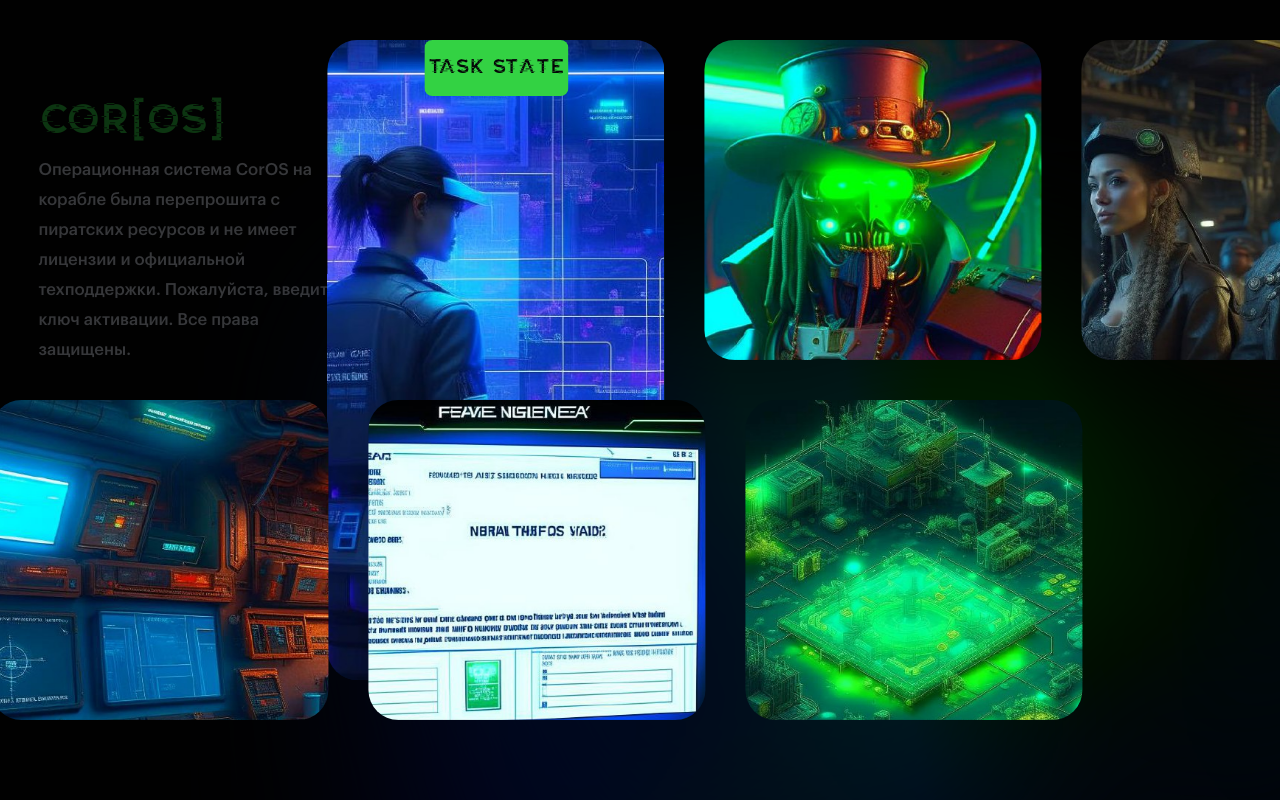
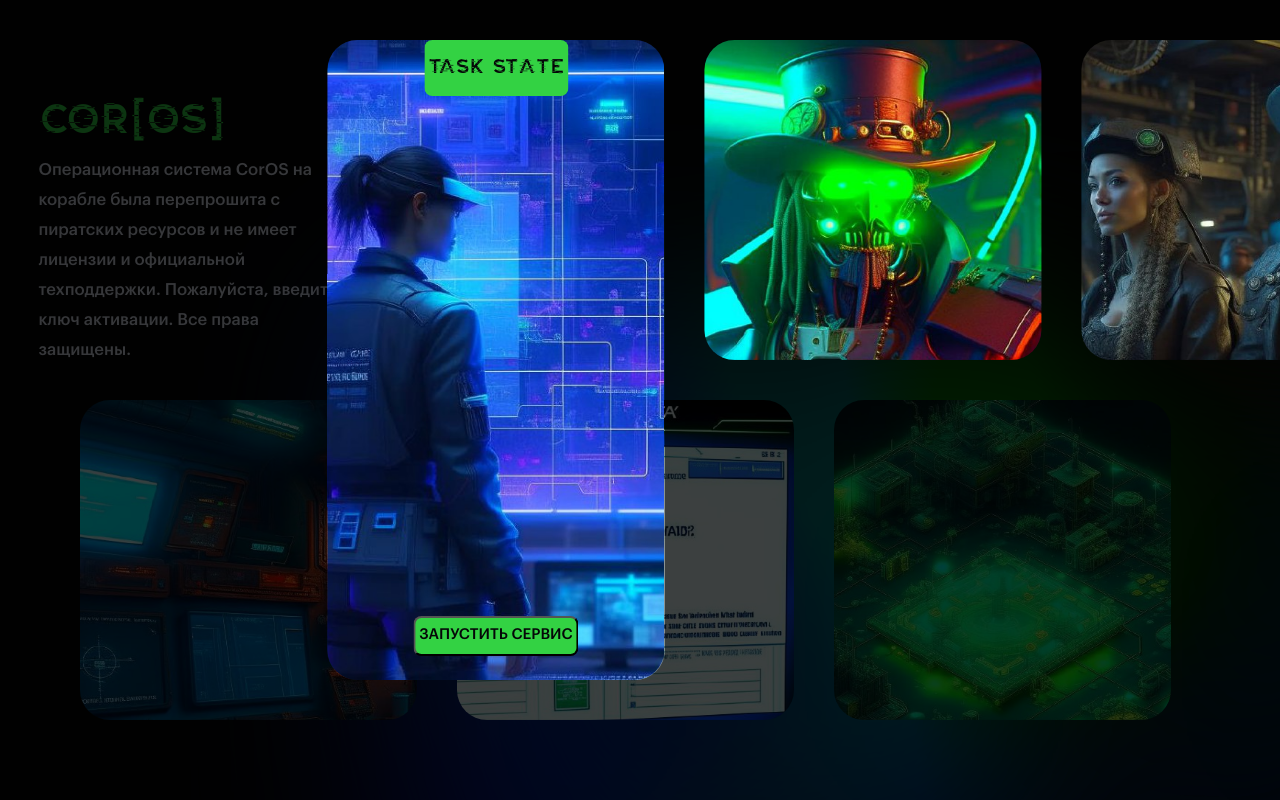
Before and after one commit to lejkaxdd/start-page, a plain HTML site: page index.html in a window 1280 px wide. Both pictures are taken after a click on the element 495 px from the left and 200 px from the top of the page. Drawn offline with Linux system fonts and the light colour scheme.

Commit message:
change z-index

```diff
--- a/css/main.css
+++ b/css/main.css
@@ -39,18 +39,22 @@ body, html {
 
 .slider_main {
     position: relative;
-    overflow: visible;
     max-height: 100%;
+    z-index: 10;
+}
+
+.slider_main.opened {
+    position: relative;
+    max-height: 100%;
+    z-index: 100;
 }
 
 .slider_block{
     position: relative;
-    overflow: visible;
     top: -30vh;
-    left: -60vh;
+    left: 10vh;
     max-height: 100%;
-    /* opacity: 0.5; */
-    /* filter: blur(120px) saturate(10) ;    */
+    z-index:10;
 }
 
 
@@ -116,22 +120,19 @@ body, html {
     background-size: cover;
     width: max-content;
     max-height: 80vh;
-    /* transform: scale(1); */
     box-shadow: rgb(0 0 0 / .75) 0 0 0 10000px;
 }
 
 .slider__item2.opened{
     top: -40vh;
-    /* z-index: 10; */
     width: max-content;
     max-height: 80vh;
-    /* transform: scale(1); */
     box-shadow: rgb(0 0 0 / .75) 0 0 0 10000px;
 }
 
 
 .slider__item.opened button{
-    z-index: 3;
+    z-index: 4;
     background-color: #33D243;
     color: #050608;
 }
@@ -202,7 +203,7 @@ body, html {
 
 .service-p {
     font-family: Avalon;
-    z-index: 3;
+    z-index: 10;
     font-size: 15px;
     color: #050608;
     background-color: #33D243;
--- a/js/app.js
+++ b/js/app.js
@@ -18,7 +18,6 @@ const sliderMain = new Swiper('.slider_main', {
 
 const sliderblock = new Swiper('.slider_block', {
     freeMode: true,
-    centeredSlides: true,
     breakpoints: {
         0: {
             slidesPerView: 2.5,
@@ -44,7 +43,7 @@ const sliderBg = new Swiper('.slider_bg', {
 
 document.querySelectorAll('.slider__item').forEach(item => {
     item.addEventListener('click', event => {
-
+        document.querySelector('.slider_main').classList.toggle('opened')
         item.classList.toggle('opened');
         if (item.className.includes("opened")) {
             item.firstElementChild.style.display='block';
```
